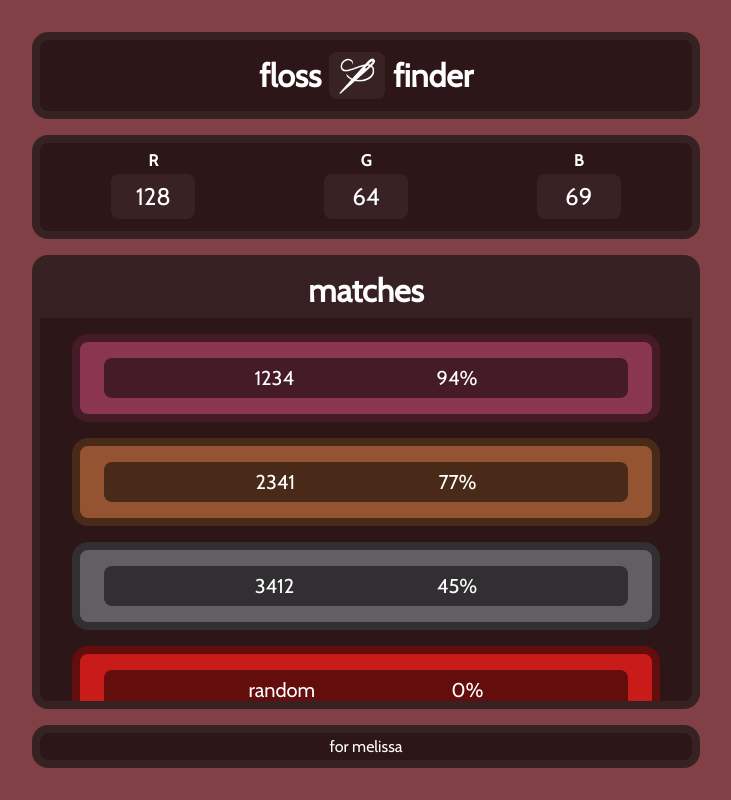
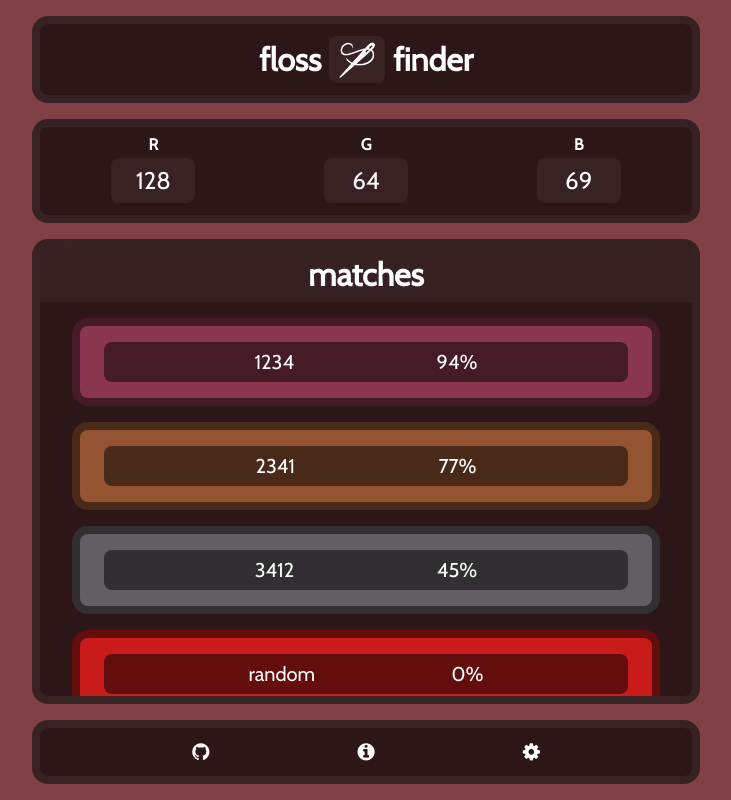
Before and after one commit to thomas-cleary/floss-finder, a React (Create React App) app: page / in a window 1280 px wide. Shown: the whole page, without its empty margins (274-1005 px from the left). Built offline with nearby package versions, Linux system fonts and the light colour scheme.

Commit message:
Update footer to contain github link icon and info and settings icons

```diff
--- a/public/index.html
+++ b/public/index.html
@@ -24,6 +24,7 @@
       Learn how to configure a non-root public URL by running `npm run build`.
     -->
     <title>floss finder</title>
+    <link rel='stylesheet' href='https://cdnjs.cloudflare.com/ajax/libs/font-awesome/4.7.0/css/font-awesome.min.css'>
   </head>
   <body>
     <noscript>You need to enable JavaScript to run this app.</noscript>
--- a/src/App.js
+++ b/src/App.js
@@ -51,7 +51,9 @@ const App = () => {
           blue={blue}
           inputColor={inputColor}
         />
-        <AppFooter />
+        <AppFooter
+          inputColor={inputColor}
+        />
       </AppContainer>
     </HelmetProvider>
   );
--- a/src/components/AppContainer/index.css
+++ b/src/components/AppContainer/index.css
@@ -2,20 +2,18 @@
   display: flex;
   justify-content: center;
 
-  max-height: 100vh;
-  min-height: 100vh;
+  height: 100vh;
 }
 
 .app {
-  max-height: 100vh;
-  min-height: 100vh;
+  height: 100vh;
 
   width: 700px;
 
   display: flex;
   flex-direction: column;
 
-  padding: 32px 16px 32px 16px;
+  padding: 16px 16px 16px 16px;
 
 
   gap: 16px;
--- a/src/components/AppFooter/index.css
+++ b/src/components/AppFooter/index.css
@@ -1,10 +1,19 @@
 .footer {
+  display: flex;
+  justify-content: space-evenly;
+  align-items: center;
   justify-self: flex-end;
 
   text-align: center;
 
-  padding: 4px;
+  padding: 8px;
 
+  font-size: 1.25rem;
   color: white;
 
 }
+
+.icon {
+  color: white;
+  padding: 4px;
+}
--- a/src/components/AppFooter/index.js
+++ b/src/components/AppFooter/index.js
@@ -1,9 +1,29 @@
 import "./index.css";
 
 const AppFooter = (props) => {
+  const changeColorToInput = (event) => (event.target.style.color = props.inputColor);
+  const changeColorToWhite = (event) => (event.target.style.color = "white");
+
   return (
     <div className="footer dark-bg">
-      <p>for melissa</p>
+      <a
+        className="icon"
+        href="https://github.com/thomas-cleary"
+        onMouseEnter={changeColorToInput}
+        onMouseLeave={changeColorToWhite}
+      >
+        <i className="fa fa-github"></i>
+      </a>
+      <i
+        className="fa fa-info-circle icon"
+        onMouseEnter={changeColorToInput}
+        onMouseLeave={changeColorToWhite}
+      ></i>
+      <i
+        className="fa fa-cog icon"
+        onMouseEnter={changeColorToInput}
+        onMouseLeave={changeColorToWhite}
+      ></i>
     </div>
   );
 };
```
Also changed, not shown: 1 other file (tests, documents, lock files or other folders).
